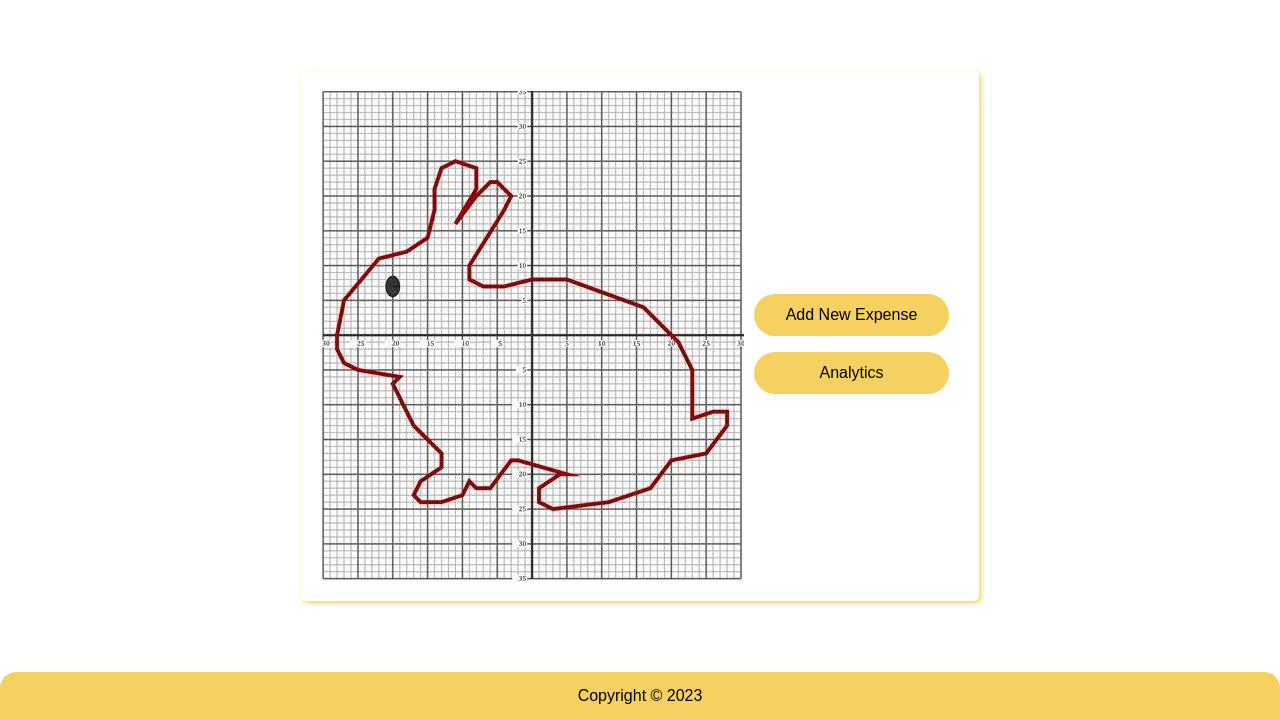
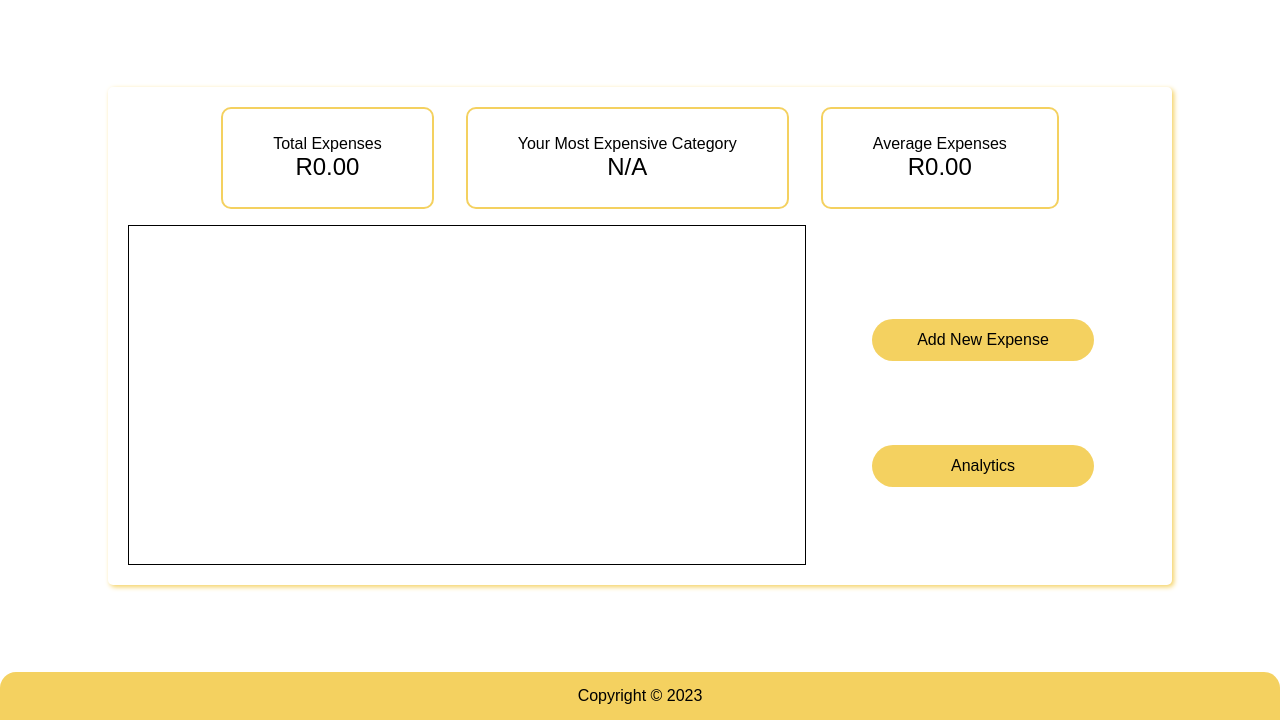
Before and after one commit to Palesa-Mpe/Expense-Tracker, a website with bundled scripts: page client/src/views/dashboard/index.html in a window 1280 px wide. Shown: the part 80-800 px from the top of the page. Built offline with nearby package versions, Linux system fonts and the light colour scheme; a web font is replaced by a local one.

Commit message:
Some extra styling

```diff
--- a/client/src/public/css/dasboard.css
+++ b/client/src/public/css/dasboard.css
@@ -5,26 +5,52 @@ body {
 
   }
 
-  main article {
-    display: flex;
-    flex-direction: row;
-    justify-content: space-between;
-    text-align: center;
+  .content {
+    display: grid;
+    grid-template-columns: 2fr 1fr; /* Two columns of equal width */
+    grid-template-rows: auto 1fr; /* Auto for header, 1fr for the rest */
+    gap: 10px; /* Adjust the gap between grid items */
+    row-gap: 1em;
+    width: 80%;
     padding: 20px;
     border-radius: 5px;
     box-shadow: 2px 2px 5px rgba(244, 209, 96, 1);
     background-color: white;
   }
 
-  main article section{
+  main .content section {
+    grid-column: 1 / span 2;
+    display: flex;
+    flex-direction: row;
+    justify-content: center;
+    align-items: center;
+  }
+
+  main section nav{
+    padding: 10px;
+    display: flex;
+    flex-direction: column;
+    justify-content: space-evenly;
+    align-items: center;
+  }
+
+  main section nav button{
+    width: 70%;
+  }
+
+  .dashboard-stat {
+    margin: 0 1em;
+    box-shadow: none;
+    border-radius: 10px;
     padding: 10px;
     display: flex;
     flex-direction: column;
     justify-content: center;
     text-align: center;
+    border: 2px solid var(--main);
   }
 
-  main article section button a{
+  nav a{
     text-decoration: none;
     color: black;
   }
@@ -32,3 +58,25 @@ body {
   .icon{
     width: 3em;
   }
+
+  .tally-amount {
+    font-size: 24px;
+    animation: tallyAnimation 1s ease-in-out forwards;
+  }
+
+  canvas{
+    border: 1px black solid;
+    width: 100%;
+  }
+
+
+  @keyframes tallyAnimation {
+    from {
+      transform: translateY(100%);
+      opacity: 0;
+    }
+    to {
+      transform: translateY(0);
+      opacity: 1;
+    }
+  }
--- a/client/src/public/css/style.css
+++ b/client/src/public/css/style.css
@@ -14,6 +14,7 @@ body {
     font-family: Arial, Helvetica, sans-serif;
     justify-content: space-between;
     background-image: '';
+    background-color: var(--acccent);
 }
 
 main {
--- a/client/src/views/dashboard/index.html
+++ b/client/src/views/dashboard/index.html
@@ -33,13 +33,38 @@
 
         </header>
         <main>
-            <article>
-                <img src="/images/graph.jpg"/>
+            <section class="content">
                 <section>
+                    <article class="dashboard-stat">
+                        <figure>
+                            <figcaption>Total Expenses</figcaption>
+                            <span class="tally-amount">R0.00</span>
+                        </figure>
+                    </article>
+
+                    <article class="dashboard-stat">
+                        <figure>
+                            <figcaption>Your Most Expensive Category</figcaption>
+                            <span class="tally-amount">N/A</span>
+                        </figure>
+                    </article>
+
+                    <article class="dashboard-stat">
+                        <figure>
+                            <figcaption>Average Expenses</figcaption>
+                            <span class="tally-amount">R0.00</span>
+                        </figure>
+                    </article>
+
+                </section>
+
+
+                <canvas></canvas>
+                <nav>
                     <button><a href="/addExpense">Add New Expense</a></button>
                     <button><a href="/analytics">Analytics</a></button>
-                </section>
-            </article>
+                </nav>
+            </section>
         </main>
         <footer><img class="scaryClown" src="/images/clown.gif" alt="scaryClown">Copyright &copy; 2023</footer>
       </body>
```
Also changed, not shown: client/src/views/addExpense/index.html (+5 -6 lines).
